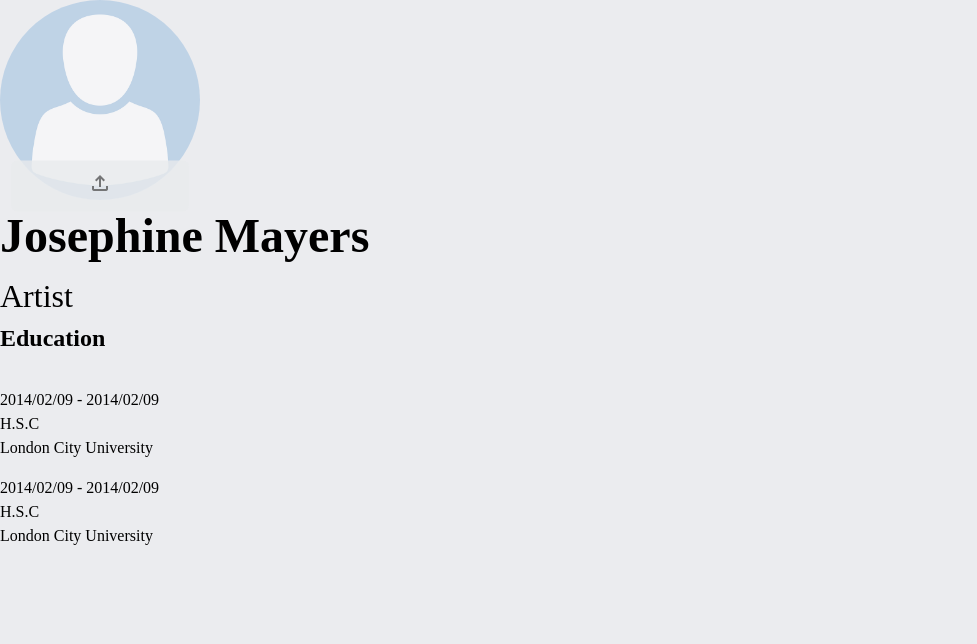
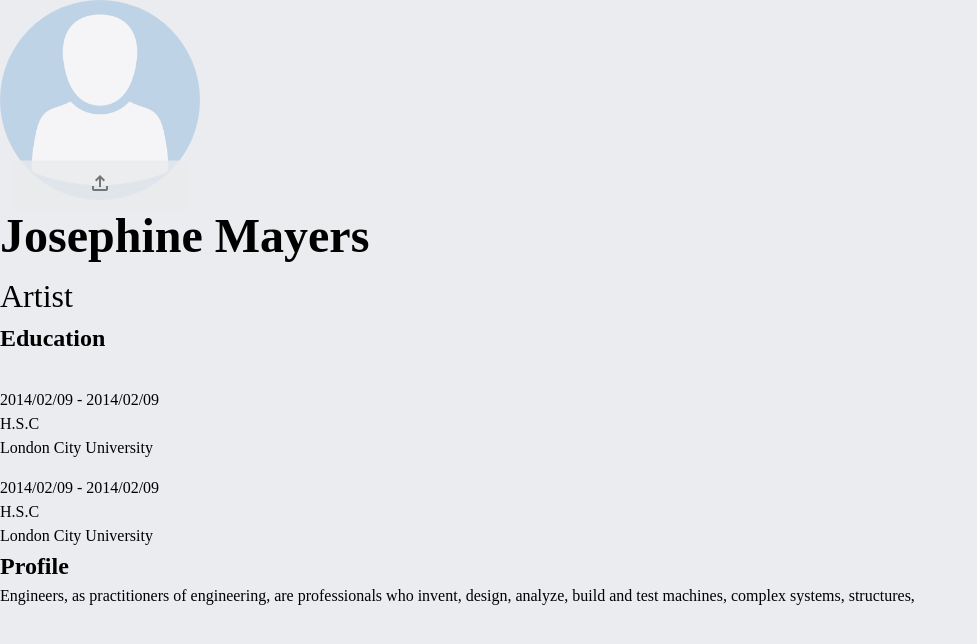
Before and after one commit to ZTanvir/cv-maker, a React (Vite) app: page / in a window 1280 px wide. Shown: the top 644 px of the page, without its empty margins (0-977 px from the left). Built offline with nearby package versions, Linux system fonts and the light colour scheme.

Commit message:
Add DisplayProfileDescription to display user job summary details

```diff
--- a/src/Components/CvPreview/CvPreview.jsx
+++ b/src/Components/CvPreview/CvPreview.jsx
@@ -1,6 +1,7 @@
 import NameAndProfession from "./NameAndProfession";
 import ProfilePicture from "./ProfilePicture";
 import DisplayEduInstitutes from "./DisplayEduInstitutes";
+import DisplayProfileDescription from "./DisplayProfileDescription";
 
 const CvPreview = ({ cvInfo }) => {
     return (
@@ -8,6 +9,7 @@ const CvPreview = ({ cvInfo }) => {
             <ProfilePicture />
             <NameAndProfession cvData={cvInfo} />
             <DisplayEduInstitutes cvData={cvInfo} />
+            <DisplayProfileDescription cvData={cvInfo} />
         </main>
     );
 };
--- /dev/null
+++ b/src/Components/CvPreview/DisplayProfileDescription.jsx
@@ -0,0 +1,14 @@
+import styles from "../../styles/CvPreview/displayProfileDetails.module.css";
+
+const DisplayProfileDescription = ({ cvData }) => {
+    const jobSummary = cvData.personal_details.jobSummary;
+
+    return (
+        <section>
+            <h2>Profile</h2>
+            <p>{jobSummary}</p>
+        </section>
+    );
+};
+
+export default DisplayProfileDescription;
```
Also changed, not shown: src/styles/CvPreview/displayProfileDetails.module.css (added).
